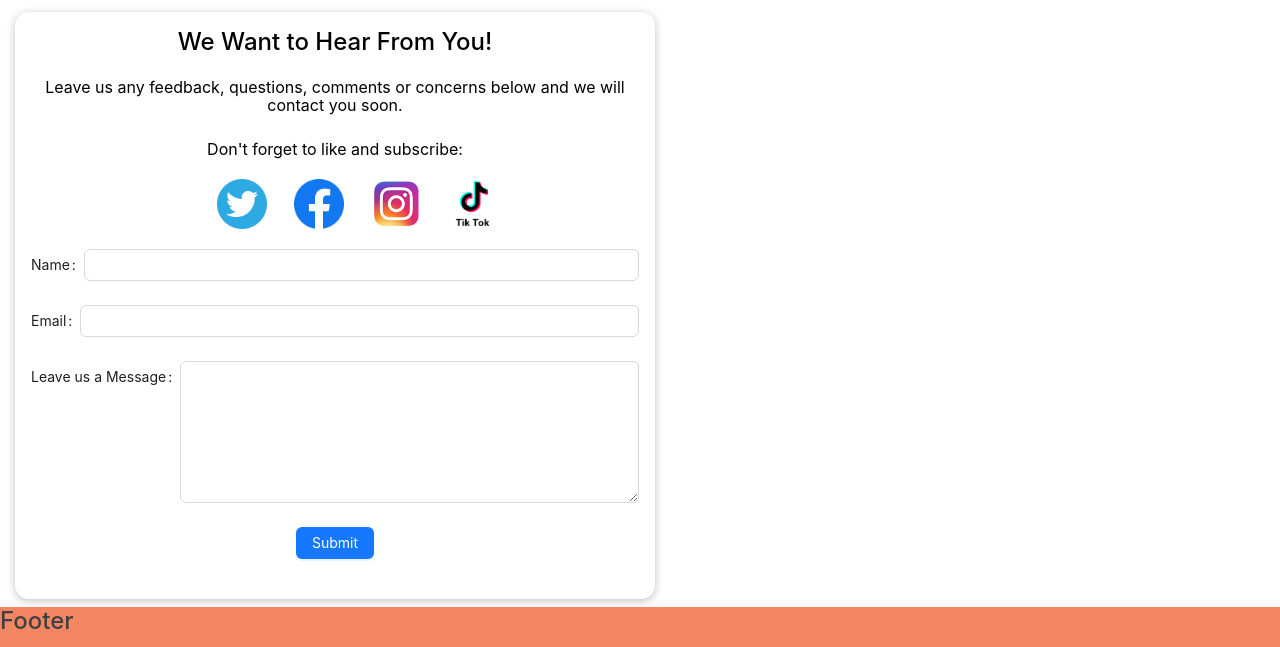
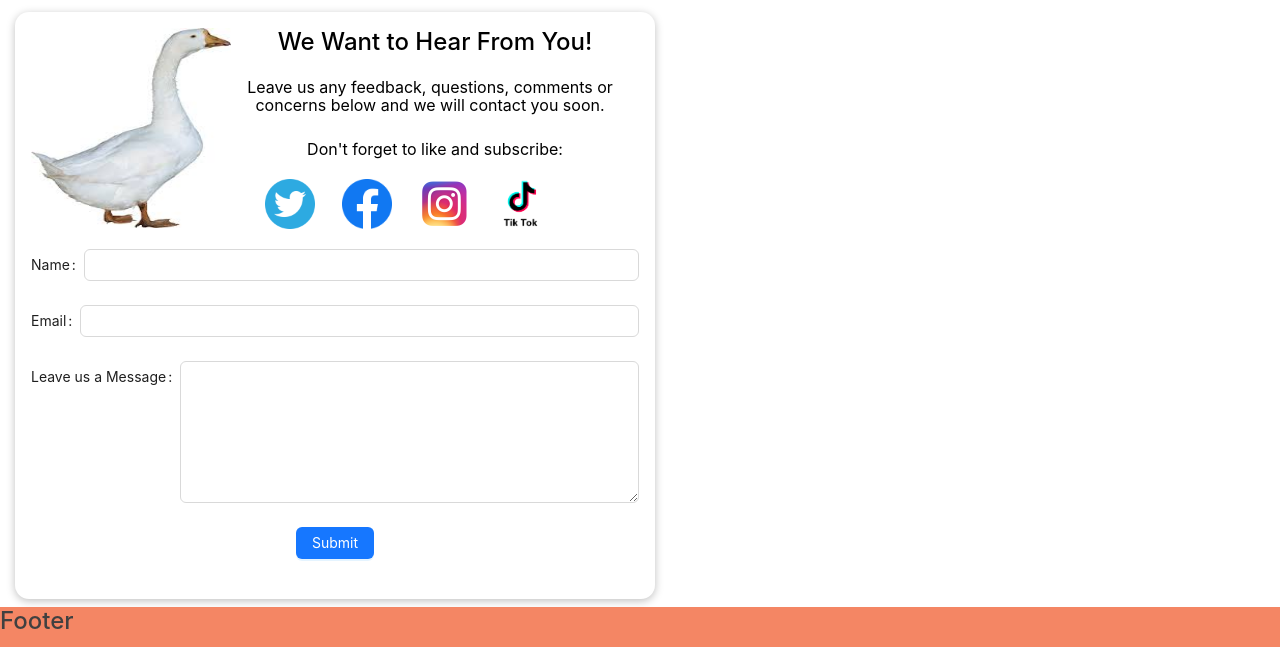
Before and after one commit to JaclynFoster/store-app, a React app: page /contact in a window 1280 px wide. Shown: the part 153-800 px from the top of the page. Built offline with nearby package versions, Linux system fonts and the light colour scheme.

Commit message:
added more detail to contact card form

```diff
--- a/src/components/Contact/Contact.css
+++ b/src/components/Contact/Contact.css
@@ -13,3 +13,13 @@
     width: 350px;
 
 }
+
+.duckies {
+    width: 200px;
+    height: 200px;
+    float: left;
+}
+
+.contact-card {
+    background-color: whitesmoke;
+}
--- a/src/components/Contact/ContactForm.js
+++ b/src/components/Contact/ContactForm.js
@@ -5,6 +5,7 @@ import twitter from '../../images/twitter.png'
 import facebook from '../../images/facebook.png'
 import instagram from '../../images/instagram.png'
 import tiktok from '../../images/tiktok.png'
+import goosey from '../../images/goosey.jpeg'
 import '../Contact/Contact.css'
 
 const { TextArea } = Input
@@ -12,7 +13,8 @@ const { TextArea } = Input
 const ContactForm = () => {
   return (
     <div>
-      <Card>
+      <Card className="contact-card">
+        <img className="duckies"src={goosey}/>
         <h2>We Want to Hear From You!</h2>
         <p>
           Leave us any feedback, questions, comments or concerns below and we
```
Also changed, not shown: src/images/duckpng.png (added), src/images/goosey.jpeg (added).
